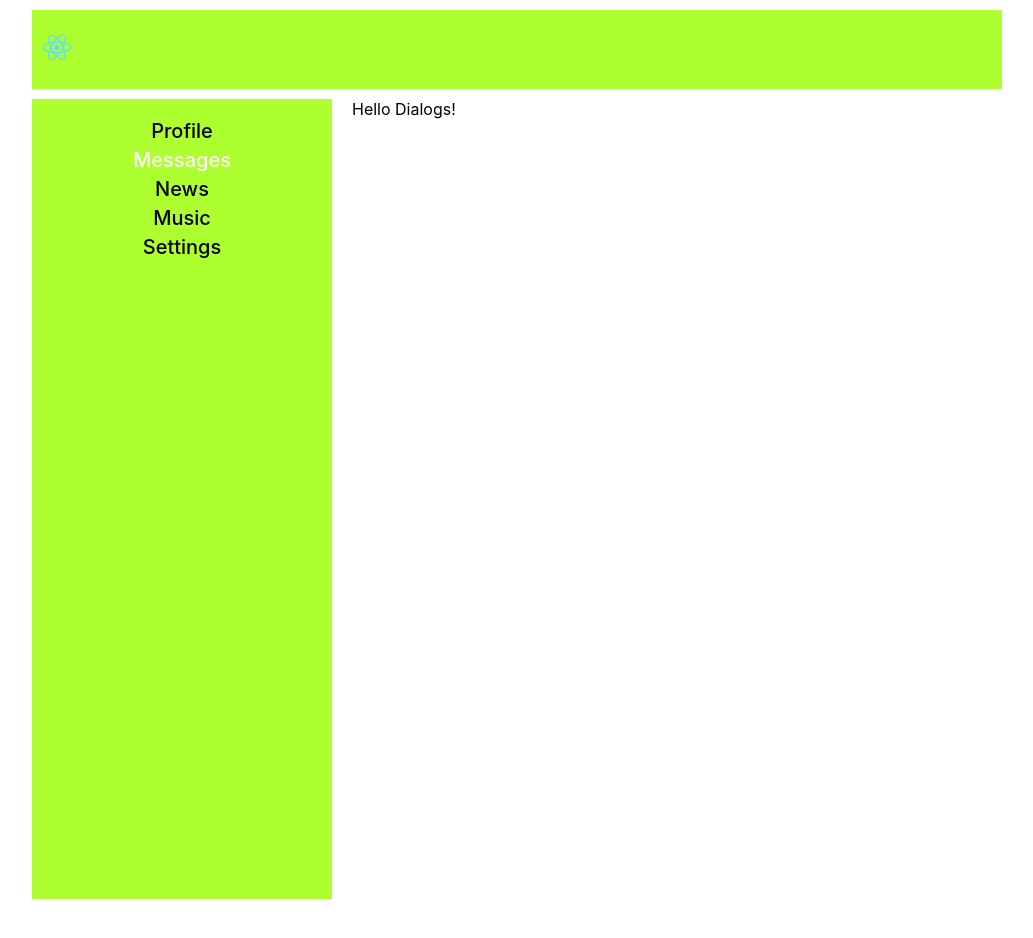
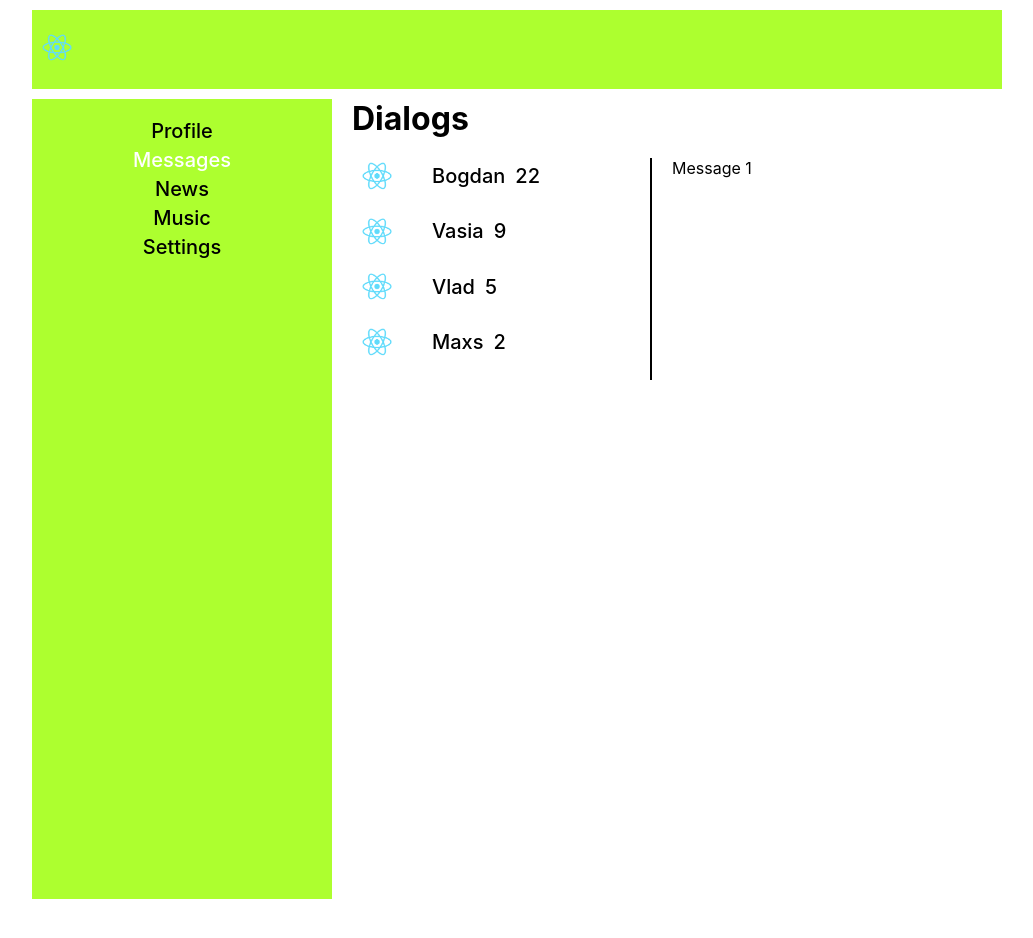
Before and after one commit to bogdan-Kozlovsky/Way_of_the_Samurai, a React (Create React App) app: page /dialogs in a window 1280 px wide. Shown: the whole page, without its empty margins (123-1156 px from the left). Built offline with nearby package versions, Linux system fonts and the light colour scheme.

Commit message:
21_lesson

```diff
--- a/src/App.js
+++ b/src/App.js
@@ -11,6 +11,7 @@ import Settings from "./components/Settings/Settings";
 
 
 function App() {
+
     return (
         <BrowserRouter>
             <div className="wrapper">
@@ -22,6 +23,7 @@ function App() {
                     <Route path={'/news'} component={News}/>
                     <Route path={'/music'} component={Music}/>
                     <Route path={'/settings'} component={Settings}/>
+
                 </div>
             </div>
         </BrowserRouter>
--- a/src/components/Dialogs/Dialogs.js
+++ b/src/components/Dialogs/Dialogs.js
@@ -1,11 +1,26 @@
 import React from 'react';
 import style from './Dialogs.module.css'
+import User from "./User/User";
 
 const Dialogs = () => {
     return (
-        <>
-         Hello Dialogs!
-        </>
+        <div className={style.dialogs}>
+            <h1 className={style.dialogs__title}>Dialogs</h1>
+            <div className={style.dialogs__inner}>
+                <ul className={style.dialogs__items}>
+                   <User name={'Bogdan'} age={22}/>
+                   <User name={'Vasia'} age={9}/>
+                   <User name={'Vlad'} age={5}/>
+                   <User name={'Maxs'} age={2}/>
+
+                </ul>
+                <ul className={style.dialogs__items_message}>
+                    <li className={style.dialogs__descr}>
+                        Message 1
+                    </li>
+                </ul>
+            </div>
+        </div>
     );
 };
 
--- a/src/components/Dialogs/Dialogs.module.css
+++ b/src/components/Dialogs/Dialogs.module.css
@@ -0,0 +1,50 @@
+.dialogs{
+    width: 100%;
+}
+
+
+.dialogs__title{
+    margin-bottom: 20px;
+}
+
+.dialogs__inner{
+    display: flex;
+}
+
+.dialogs__items{
+    flex: 0 1 300px;
+    position: relative;
+}
+
+.dialogs__items::before{
+    content: '';
+    position: absolute;
+    right: 0;
+    top: 0;
+    width: 2px;
+    height: 100%;
+    background-color: black;
+}
+
+.dialogs__user_name{
+    display: flex;
+    align-items: center;
+    margin-bottom: 20px;
+    font-size: 20px;
+    font-weight: 500;
+    color: black;
+}
+
+.dialogs__user_name img {
+    width: 50px;
+    margin-right: 20px;
+}
+
+.dialogs__user_name span{
+    margin-left: 10px;
+}
+
+
+.dialogs__items_message{
+    margin-left: 20px;
+}
--- /dev/null
+++ b/src/components/Dialogs/User/User.js
@@ -0,0 +1,16 @@
+import React from 'react';
+import style from './../Dialogs.module.css'
+
+const User = (props) => {
+    return (
+        <div>
+            <li className={style.dialogs__user_name}>
+                <img src="./../images/logo.png" alt=""/>
+                <span>{props.name}</span>
+                <span>{props.age}</span>
+            </li>
+        </div>
+    );
+};
+
+export default User;
--- a/src/components/Profile/MyPost/Post/Post.js
+++ b/src/components/Profile/MyPost/Post/Post.js
@@ -1,9 +1,15 @@
 import React from 'react';
 import style from './Post.module.css'
 
+
+
+
+
 const Post = (props) => {
+
     return (
         <>
+
             <ul className={style.profile__post_items}>
                 <li className={style.profile__post_item}>
                     <img className={style.profile__post_icons} src="./../images/logo.png" alt="icons"/>
```
